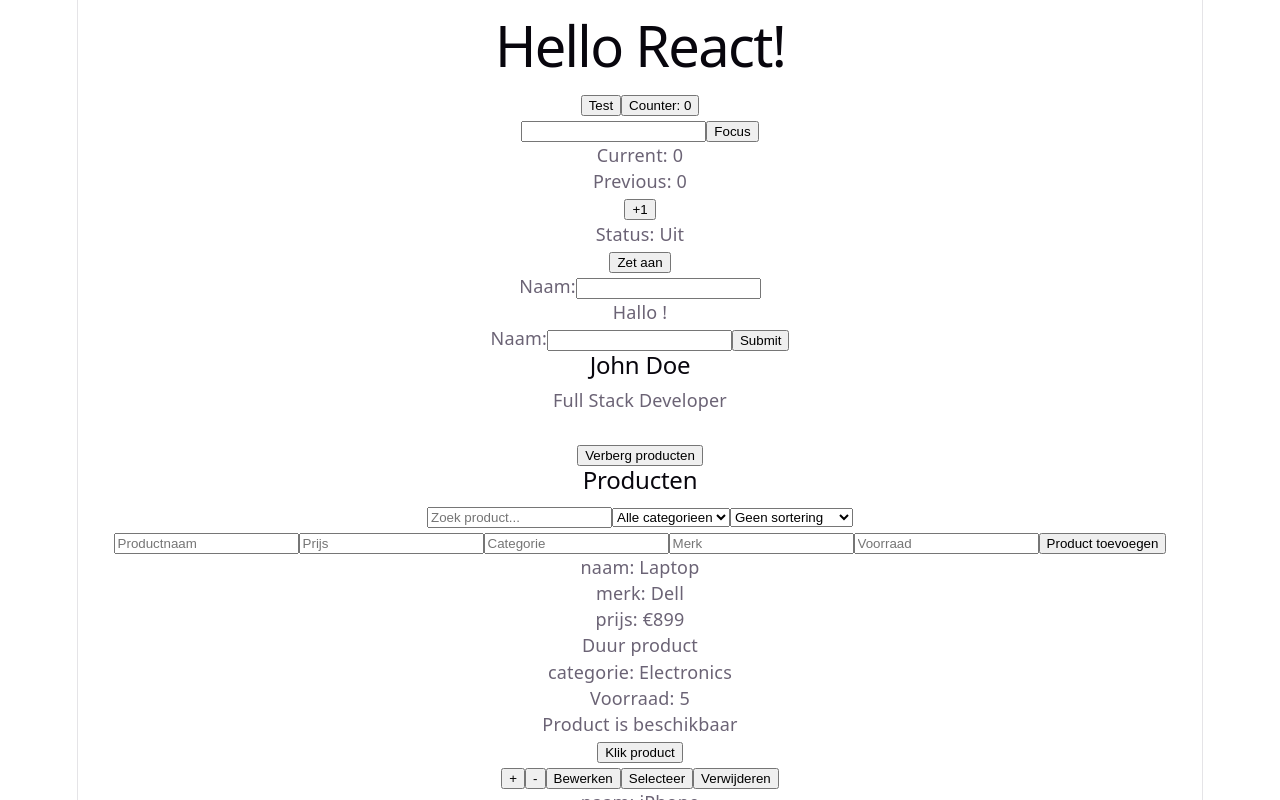
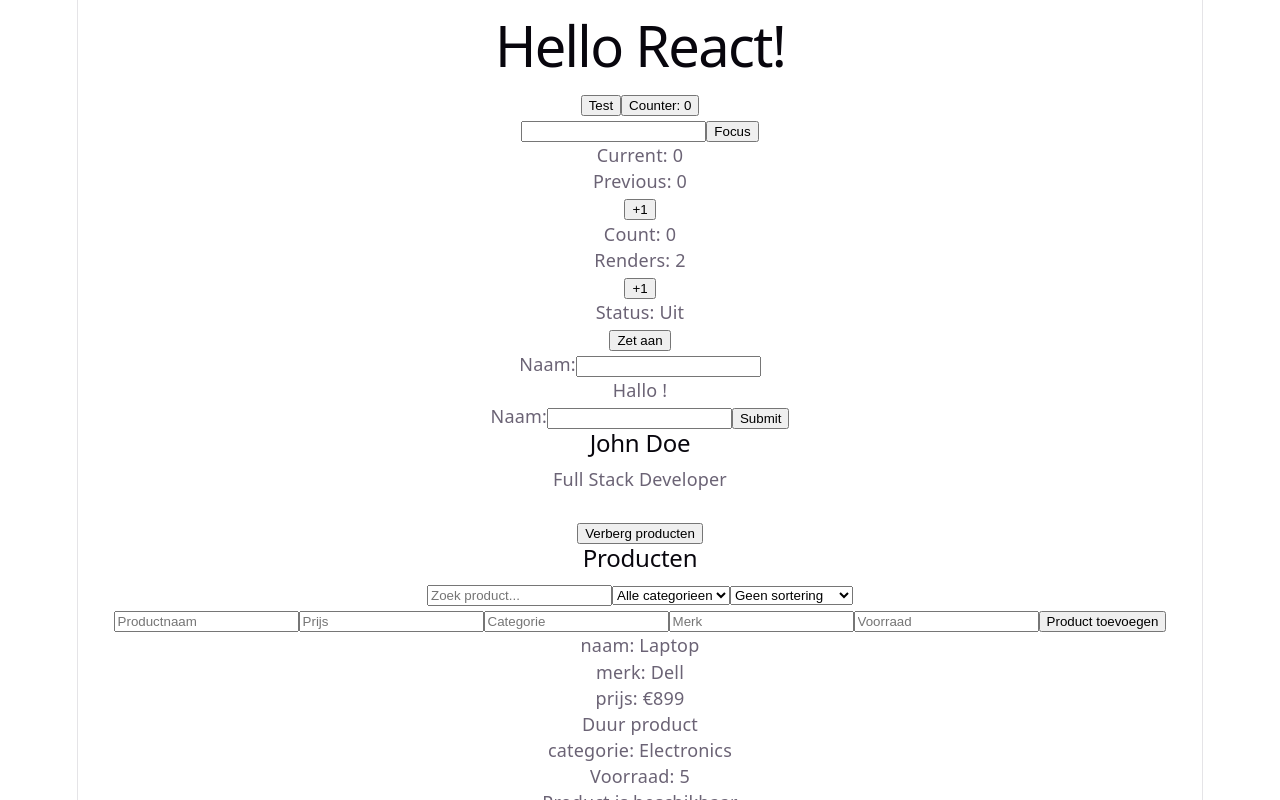
Before and after one commit to sakerhashem/react-learning, a React (Vite) app: page / in a window 1280 px wide. Shown: the top 800 px of the page. Built offline with nearby package versions, Linux system fonts and the light colour scheme.

Commit message:
Add RenderCounter

```diff
--- a/src/App.jsx
+++ b/src/App.jsx
@@ -14,6 +14,7 @@ import NameInput from './components/NameInput';
 import ProductCounter from './components/ProductCounter';
 import FocusInput from './components/FocusInput';
 import { useState, useEffect, useMemo, useCallback } from 'react';
+import RenderCounter from './components/RenderCounter';
 
 
 function App() {
@@ -236,6 +237,7 @@ function App() {
       <button onClick={testFunction}>Test</button>
       <button onClick={() => setCounter(counter + 1)}>Counter: {counter}</button>
       <FocusInput />
+      <RenderCounter />
       <Toggle />
       <NameInput />
       <NameForm />
--- /dev/null
+++ b/src/components/RenderCounter.jsx
@@ -0,0 +1,19 @@
+import { useRef, useState } from "react";
+
+function RenderCounter() {
+    const [count, setCount] = useState(0);
+    const renderCount = useRef(0);
+
+    renderCount.current += 1;
+
+    return (
+        <div>
+            <p>Count: {count}</p>
+            <p>Renders: {renderCount.current}</p>
+
+            <button onClick={() => setCount(count + 1)}>+1</button>
+        </div>
+    );
+}
+
+export default RenderCounter;
```
